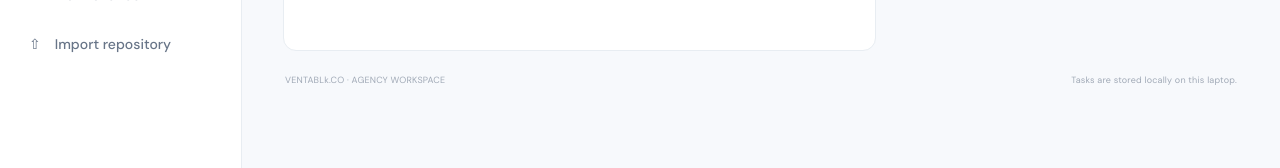
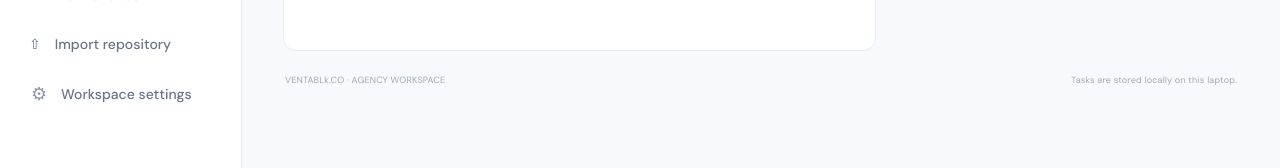
Before and after one commit to ventablkco-agency/ventablk-agency-os, a Next.js app in the folder dashboard/: page /tasks in a window 1280 px wide. Shown: the part 448-616 px from the top of the page. Built offline with nearby package versions, Linux system fonts and the light colour scheme; no server answers; the database is empty.

Commit message:
Add workspace settings navigation

```diff
--- a/dashboard/app/tasks/page.tsx
+++ b/dashboard/app/tasks/page.tsx
@@ -20,6 +20,7 @@ export default async function TasksPage({searchParams}:{searchParams:Params}) {
   const now=new Date();
   return <main className="shell"><aside className="sidebar"><Link href="/" className="brand"><span className="brand-mark">v.</span><span>ventablk<span className="brand-muted">.co</span><small>AGENCY WORKSPACE</small></span></Link><div className="nav-label">WORKSPACE</div><nav>
     <Link className="nav-item" href="/">◫　Overview</Link><Link className="nav-item" href="/clients">♧　Clients</Link><Link className="nav-item" href="/projects">▦　Projects</Link><Link className="nav-item active" href="/tasks">☑　Tasks &amp; deadlines</Link><Link className="nav-item" href="/leads">↗　Leads</Link><Link className="nav-item" href="/invoices">₹　Billing</Link><Link className="nav-item" href="/maintenance">⟳　Maintenance</Link><Link className="nav-item" href="/import">⇧　Import repository</Link>
+          <Link className="nav-item" href="/settings"><span>⚙</span> Workspace settings</Link>
     </nav><div className="sidebar-bottom"><span className="status-dot"/> Private workspace <small>Local database · Docker</small></div></aside>
     <section className="content"><header className="page-header"><div><div className="eyebrow">AGENCY OPERATIONS / DELIVERY</div><h1>Tasks &amp; deadlines</h1><p>Keep the next concrete action visible for every website project.</p></div><Link href="/tasks#task-form" className="primary-button">＋ Add task</Link></header>
     {p.saved==="1"&&<p className="notice success-notice" role="status">Task saved successfully.</p>}{p.error&&<p className="notice" role="alert">{errors[p.error]||"The task could not be saved. Check the details and retry."}</p>}
```
